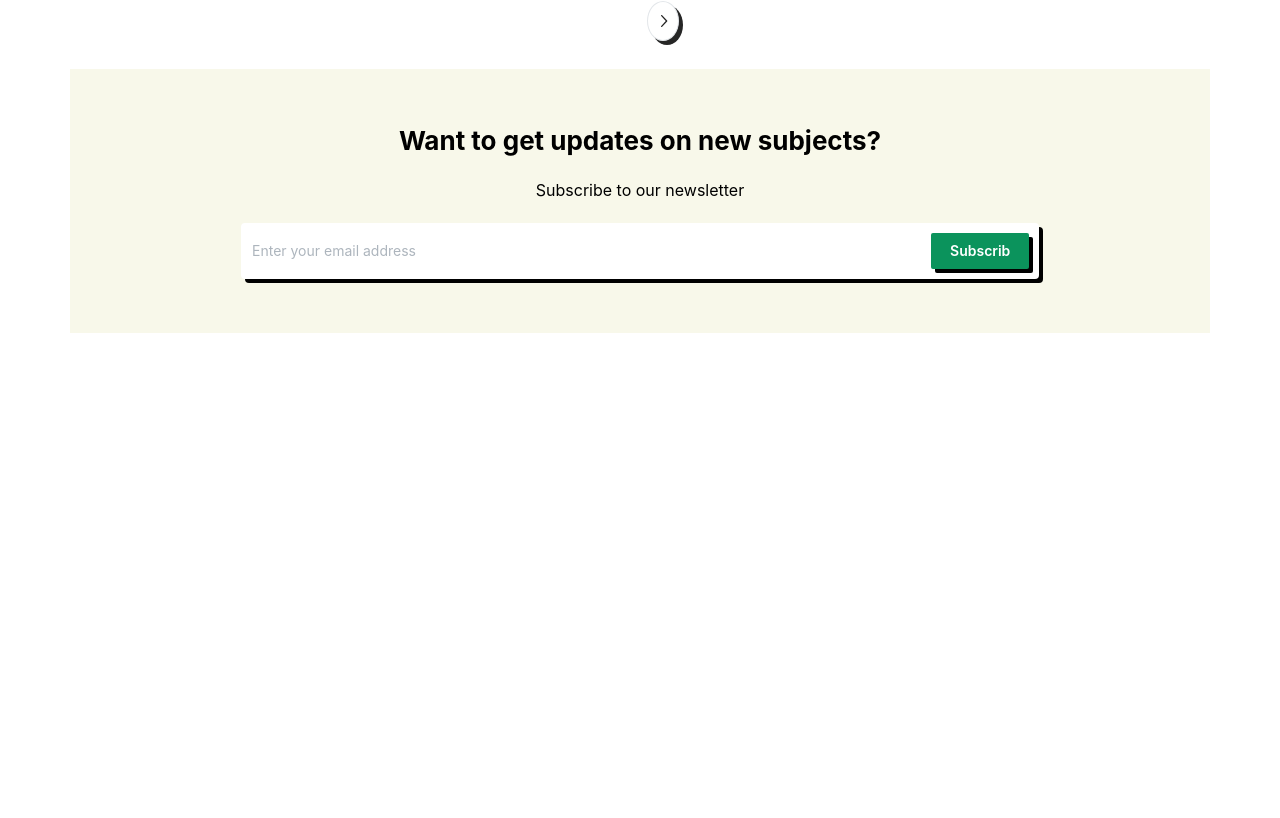
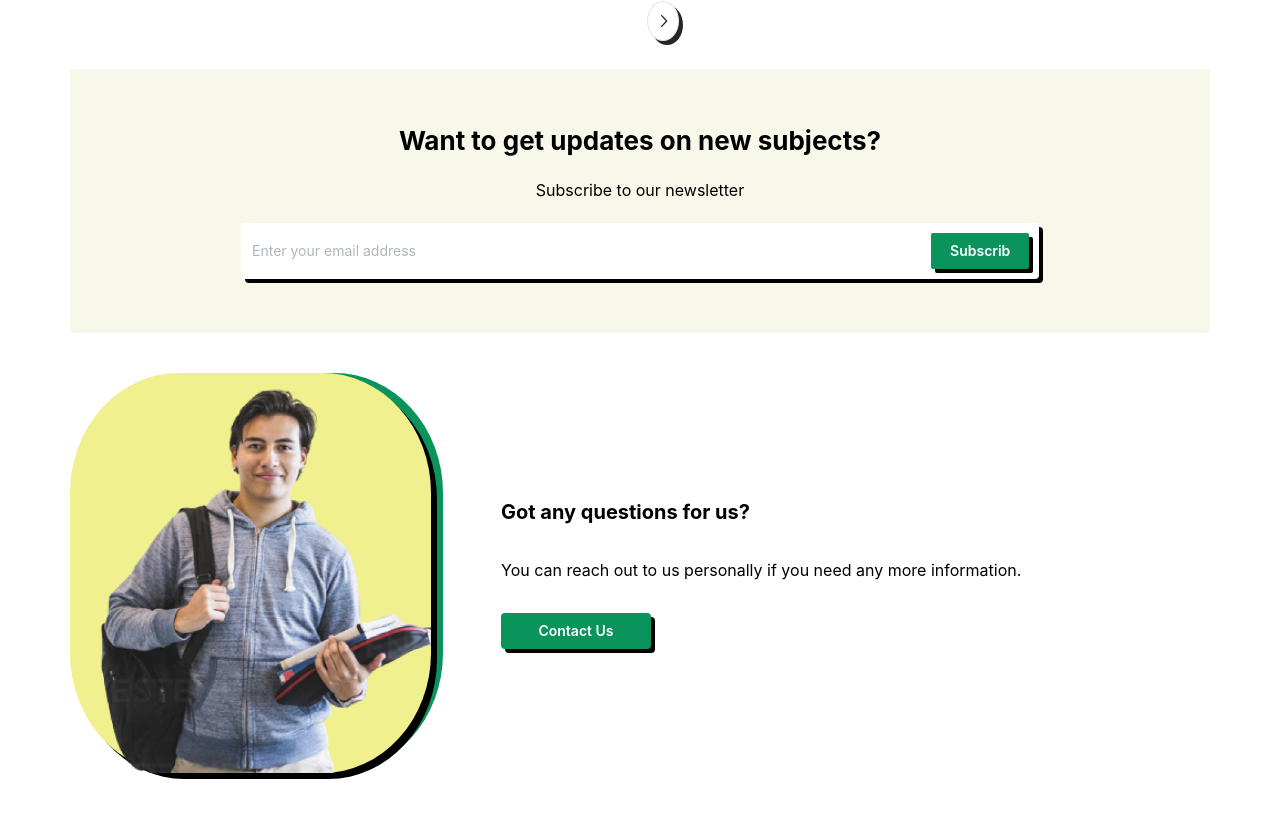
Before and after one commit to blur94/bookhub, a Next.js app: page / in a window 1280 px wide. Shown: the part 2603-3421 px from the top of the page. Before the commit the page ends 3052 px from the top, so only its background shows below. Built offline with nearby package versions, Linux system fonts and the light colour scheme.

Commit message:
Added the UI foe contact us

```diff
--- a/src/pages/index.tsx
+++ b/src/pages/index.tsx
@@ -9,6 +9,7 @@ import PopularCourses from "@/views/dashboard/popular";
 import Testimonials from "@/views/dashboard/testimonials";
 import Instructors from "@/views/dashboard/instructors";
 import Newsletter from "@/views/dashboard/newsletter";
+import Contact from "@/views/dashboard/contact";
 
 const inter = Inter({ subsets: ["latin"] });
 
@@ -22,6 +23,7 @@ function Home() {
       <Testimonials />
       <Instructors />
       <Newsletter />
+      <Contact />
     </Container>
   );
 }
--- /dev/null
+++ b/src/styles/contact.module.css
@@ -0,0 +1,31 @@
+.wrapper {
+  display: flex;
+  gap: 70px;
+}
+
+.shadow {
+  box-shadow: 4px 4px 0px 0px
+    light-dark(var(--mantine-color-black), var(--mantine-color-white));
+
+  @mixin hover {
+    background-color: light-dark(
+      var(--mantine-color-green-9),
+      var(--mantine-color-black)
+    );
+  }
+}
+
+.image {
+  width: 361px;
+  height: 400px;
+  flex-shrink: 0;
+  border-radius: 30%;
+  background: #f0f08e;
+  display: flex;
+  justify-content: center;
+  box-shadow: #000 6px 6px 0px 0px, #0b935c 12px 0px 0px 0px;
+
+  @media (max-width: em(576px)) {
+    max-width: 100%;
+  }
+}
--- /dev/null
+++ b/src/views/dashboard/contact.tsx
@@ -0,0 +1,35 @@
+import { BackgroundImage, Box, Button, Flex, Image, Text } from "@mantine/core";
+
+import ContactImg from "@/assets/images/contact.png";
+import classes from "@/styles/contact.module.css";
+
+export default function Contact() {
+  return (
+    <Box className={classes.wrapper}>
+      <Box className={classes.imageBg}>
+        <Box className={classes.image}>
+          <BackgroundImage
+            src={ContactImg.src}
+            bgp="top"
+            bgsz="cover"
+            bgr="no-repeat"
+            w={"100%"}
+            h={"100%"}
+          />
+        </Box>
+      </Box>
+
+      <Flex direction="column" justify="center" gap={30}>
+        <Text fz={20} fw={700}>
+          Got any questions for us?
+        </Text>
+        <Text fz={16}>
+          You can reach out to us personally if you need any more information.
+        </Text>
+        <Button w="150px" className={classes.shadow}>
+          Contact Us
+        </Button>
+      </Flex>
+    </Box>
+  );
+}
--- a/src/views/dashboard/newsletter.tsx
+++ b/src/views/dashboard/newsletter.tsx
@@ -22,7 +22,7 @@ const validator = z.object({
 type validate = z.infer<typeof validator>;
 
 export default function Newsletter() {
-  const form = useForm({
+  const form = useForm<validate>({
     initialValues: initialValues,
     validate: zodResolver(validator),
   });
```
Also changed, not shown: src/assets/images/contact.png (added).
